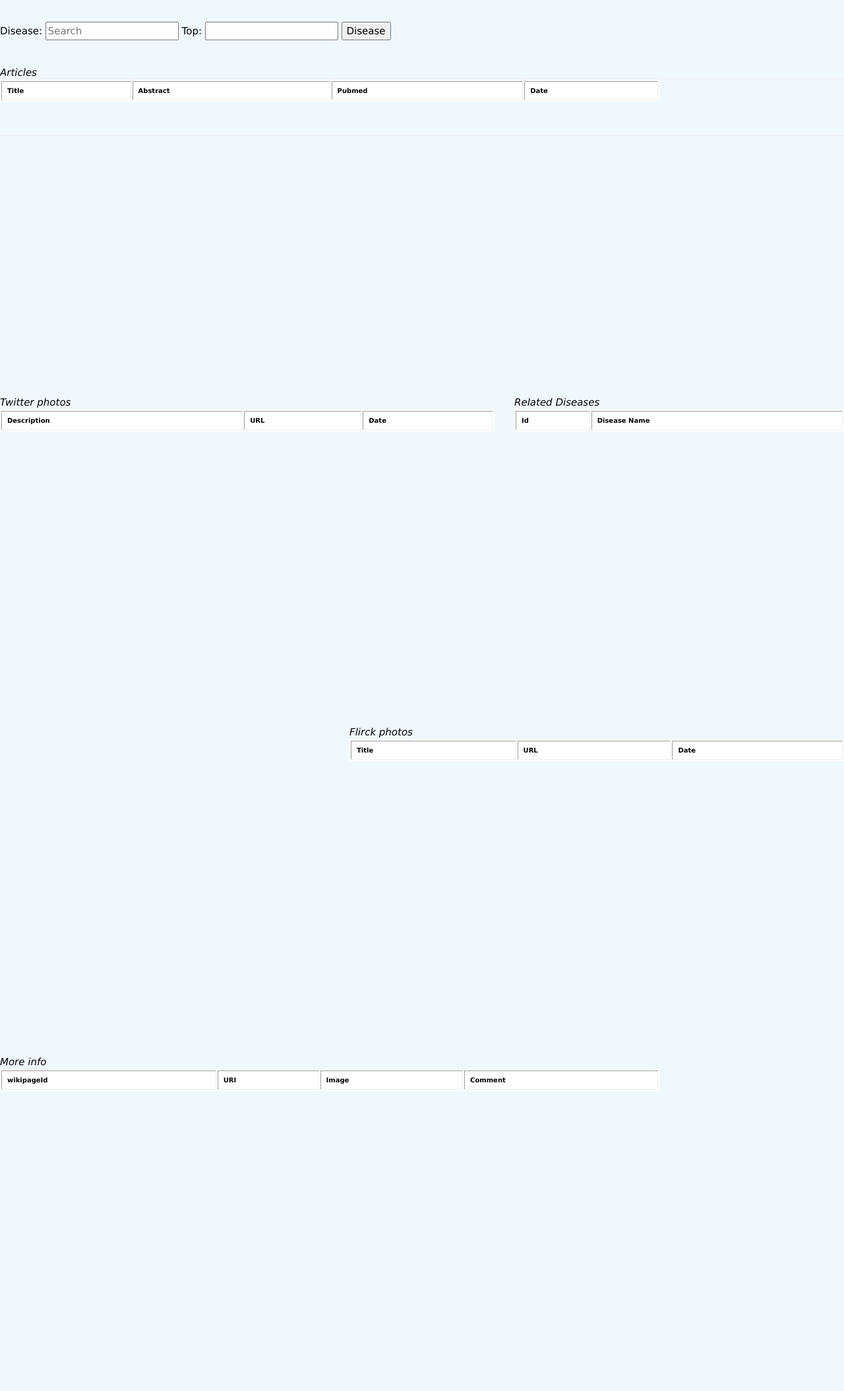
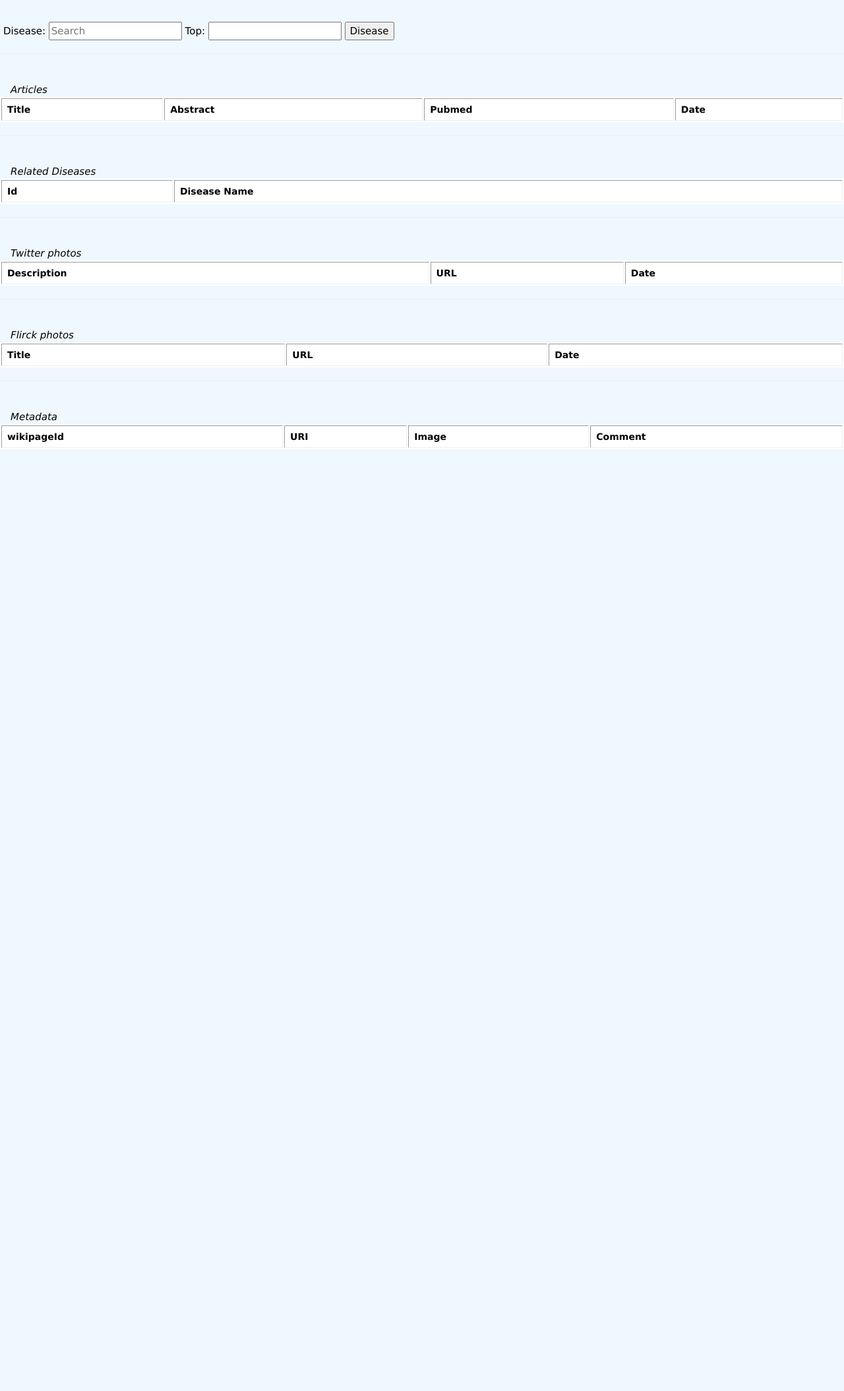
Before and after one commit to aND04/search-engine-diseases, a PHP site: page / in a window 1280 px wide. Shown: the part 60-2169 px from the top of the page at 66% size. After the commit the page ends 741 px from the top, so only its background shows below. Run offline with PHP 8.4, Linux system fonts and the light colour scheme; lists and menus that the app fills with data are empty; some libraries are stand-ins or nearby versions.

Commit message:
melhoramento do html

```diff
--- a/webapp/public/index.html
+++ b/webapp/public/index.html
@@ -1,72 +1,80 @@
 <html>
 
+<head>
     <meta name="viewport" content="width=device-width, initial-scale=1">
+
     <link rel="stylesheet" href="https://www.w3schools.com/w3css/4/w3.css">
     <link rel="stylesheet" href="//code.jquery.com/ui/1.12.1/themes/base/jquery-ui.css">
+
     <script src="https://ajax.googleapis.com/ajax/libs/jquery/3.2.1/jquery.min.js"></script>
     <script src="https://code.jquery.com/jquery-1.12.4.js"></script>
     <script src="https://code.jquery.com/ui/1.12.1/jquery-ui.js"></script>
     <script src="/javaScript/ajax.js"></script>
     <script type="text/javascript" src="/javaScript/autocomplete.js"></script>
+
     <link href="//netdna.bootstrapcdn.com/font-awesome/4.2.0/css/font-awesome.min.css" rel="stylesheet">
     <link rel="stylesheet" type="text/css" href="styles/page.css">
 
-<head>
+
     <title>Search Engine Diseases</title>
 </head>
 
-<body onload="autocompleteDisease()">
+<body onload="final()">
+
 <!-- Header Section -->
 <header>
     <div class="head1">Search Engine Diseases</div>
-
-
 </header>
 
 <!-- Menu Navigation Bar -->
 <div class="menu">
-    <!-- Button search -->
-    <span class = "body_sec">
+
+    <!-- Form for search -->
     <br>
+
     <form id="disease" autocomplete="off">
-    <span class="autocomplete">
+        <div class="autocomplete">
             Disease: <input type="text" name="disease_name" id="myInput" type="text" name="diseaseAutocomplete" placeholder="Search">
             Top: <input type="number" name="topn">
-    </span>
             <input type="button" value="Disease" onclick="post()">
+        </div>
     </form>
+
+    <hr>
     <br>
-</span>
 
-<!-- Body section -->
-    <section1 class="index">
-        <div style="height:500px;width:1000px;overflow:auto;float: left;">
+    <!-- Article section -->
+    <section class="index">
         <table id="article" border="2">
+            <tr>
                 <em>Articles</em>
                 <th>Title</th>
                 <th>Abstract</th>
                 <th>Pubmed</th>
                 <th>Date</th>
+            </tr>
         </table>
-        </div>
-    </section1>
-    <section5 class="related">
-        <div style="height:500px;width:500px;overflow:auto;float:right">
+    </section>
+
+    <hr>
+    <br>
+
+    <!-- Related diseases section -->
+    <section class="related">
         <table id="related_diseases" border="2">
             <tr>
                 <em>Related Diseases</em>
                 <th>Id</th>
                 <th>Disease Name</th>
-
             </tr>
         </table>
-        </div>
-    </section5>
+    </section>
+
     <hr>
     <br>
 
-<section2 class="twitter">
-    <div style="height:500px;width:750px;overflow:auto; float: left;">
+    <!-- twitter section -->
+    <section class="twitter">
         <table id="twitter" border="2">
             <tr>
                 <em>Twitter photos</em>
@@ -75,11 +83,13 @@
                 <th>Date</th>
             </tr>
         </table>
-    </div>
-</section2>
+    </section>
+
+    <hr>
     <br>
-<section3 class="flirck">
-    <div style="height:500px;width:750px;overflow:auto;float: right;">
+
+    <!-- Flirck section -->
+    <section class="flirck">
         <table id="flickr" border="2">
             <tr>
                 <em>Flirck photos</em>
@@ -88,29 +98,24 @@
                 <th>Date</th>
             </tr>
         </table>
-    </div>
-</section3>
+    </section>
+
     <hr>
+    <br>
 
-<section4 class="metadata">
-    <div style="height:500px;width:1000px;overflow:auto;float: left;">
+    <!-- Metadata section -->
+    <section class="metadata">
         <table id="metadata" border="2">
             <tr>
-            <em>More info</em>
+                <em>Metadata</em>
                 <th>wikipageId</th>
                 <th>URI</th>
                 <th>Image</th>
                 <th>Comment</th>
             </tr>
         </table>
-    </div>
-</section4>
+    </section>
 
 </div>
-
-
-
-</div>
-
 </body>
 </html>
--- a/webapp/public/styles/page.css
+++ b/webapp/public/styles/page.css
@@ -7,13 +7,12 @@
 
 body {
     margin: 0 auto;
-    background-position:left;
     background-size: contain;
     background: aliceblue;
 }
 
 .autocomplete{
-    margin: 0 auto;
+    margin-left: 5px;
     background-position:right;
     background-size: contain;
 }
@@ -26,70 +25,25 @@ body {
     margin: 0 auto;
     overflow: hidden;
 }
-.menu a {
-    float left;
-    color: black;
-    text-align: center;
-    padding: 14px 16px;
-    text-decoration: none;
-    font-size: 10px;
+
+em{
+    margin-left: 16px;
 }
 
-.index table{
+table{
     background: white;
     border: 5px;
     width: 100%;
 }
-.index th, td{
-    background: white;
-    font-size:10px;
+
+th{
+    font-size: 14px;
     text-align: left;
     padding: 8px;
 }
 
-.related table{
-    background: white;
-    border: 5px;
-    width: 100%;
-}
-.related th, td{
-    background: white;
-    font-size:10px;
+td{
+    font-size:12px;
     text-align: left;
     padding: 8px;
 }
-
-.twitter table{
-    background: white;
-    background: white;
-    border: 5px;
-    width: 100%;
-}
-.twitter th, td{
-    background: white;
-    font-size:10px;
-    text-align: left;
-    padding: 8px;
-}
-.flirck table{
-    background: white;
-    border: 5px;
-    width: 100%;
-}
-.flirck th, td{
-    background: white;
-    font-size:10px;
-    text-align: left;
-    padding: 8px;
-}
-.metadata table{
-    background: white;
-    border: 5px;
-    width: 100%;
-}
-.metadata th, td{
-    background: white;
-    font-size:10px;
-    text-align: left;
-    padding: 8px;
-}
```
Lines whose indentation alone changed are shown as unchanged.
